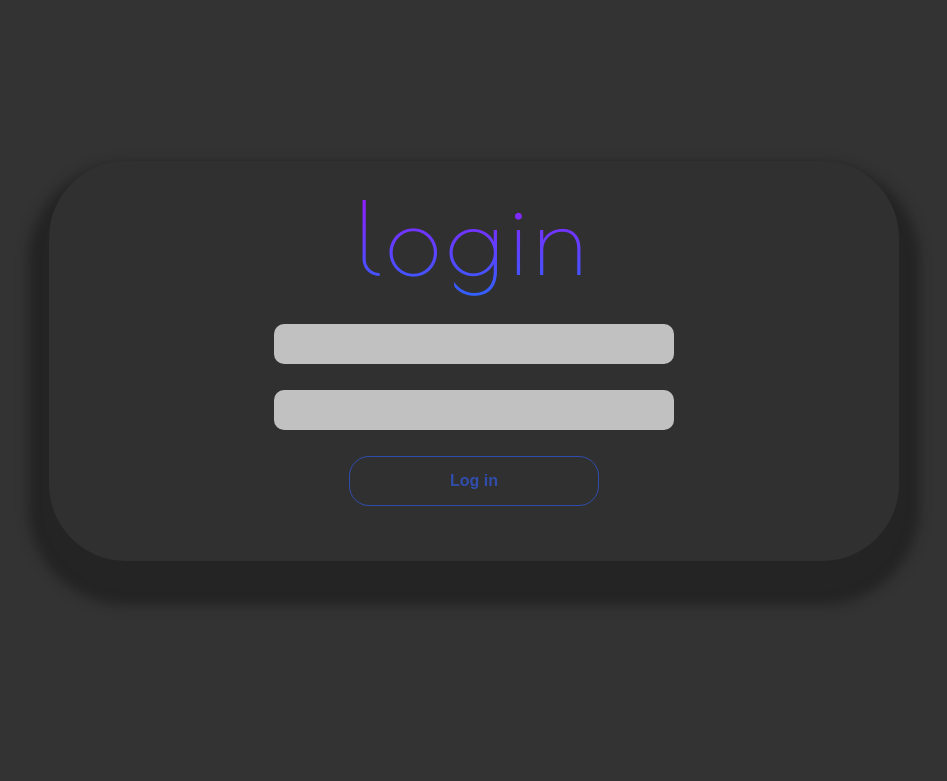
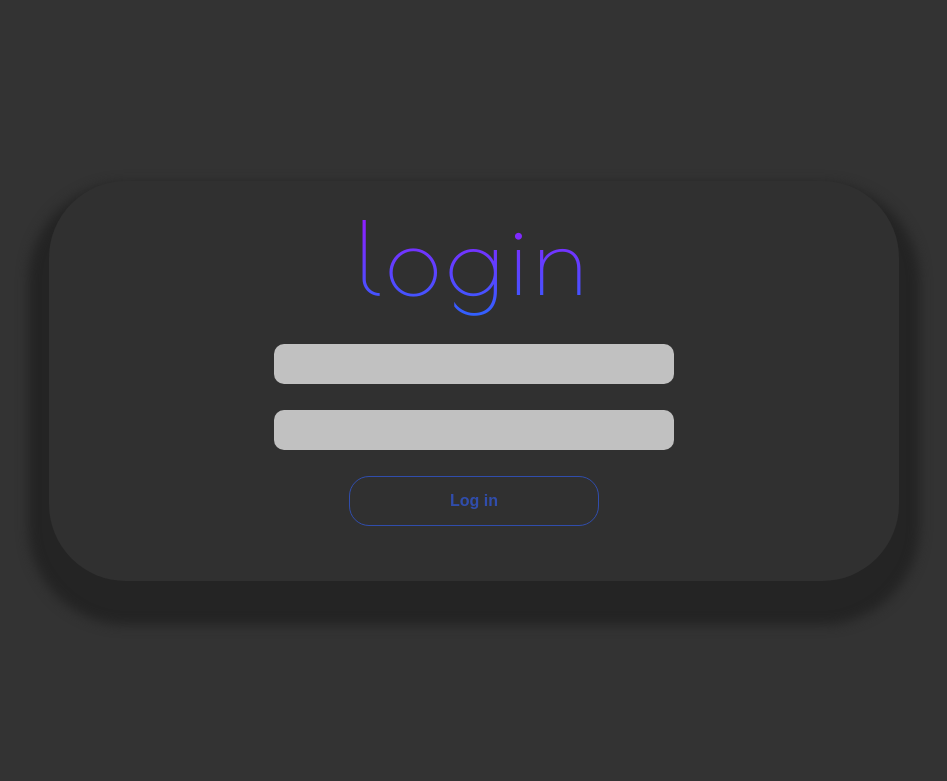
Before and after one commit to DivnychAndrii/-multi_author_blog, a Flask app: a page that uses companyblog/templates/base.html in a window 1280 px wide. Shown: the part 137-918 px from the top of the page, without its empty margins (166-1113 px from the left). Before the commit the page ends 738 px from the top, so only its background shows below. Run offline with Flask 2, Linux system fonts and the light colour scheme; some libraries are stand-ins or nearby versions.

Commit message:
Test add

```diff
--- a/companyblog/static/base.css
+++ b/companyblog/static/base.css
@@ -2,6 +2,10 @@
   outline: 0;
   box-sizing: border-box;
   color: white;
+}
+body{
+  margin: 0;
+  padding: 0;
 }
 .menu-area li a {
   text-decoration: none;
--- a/companyblog/static/login.css
+++ b/companyblog/static/login.css
@@ -13,7 +13,7 @@ body{
   max-width: 850px;
   width: 100%;
   height: 400px;
-  margin: 180px auto ;
+  margin: 200px auto ;
   text-align: center;
 }
 .box input[type="text"], .box input[type="password"]{
```
Also changed, not shown: ReadMe.md.
